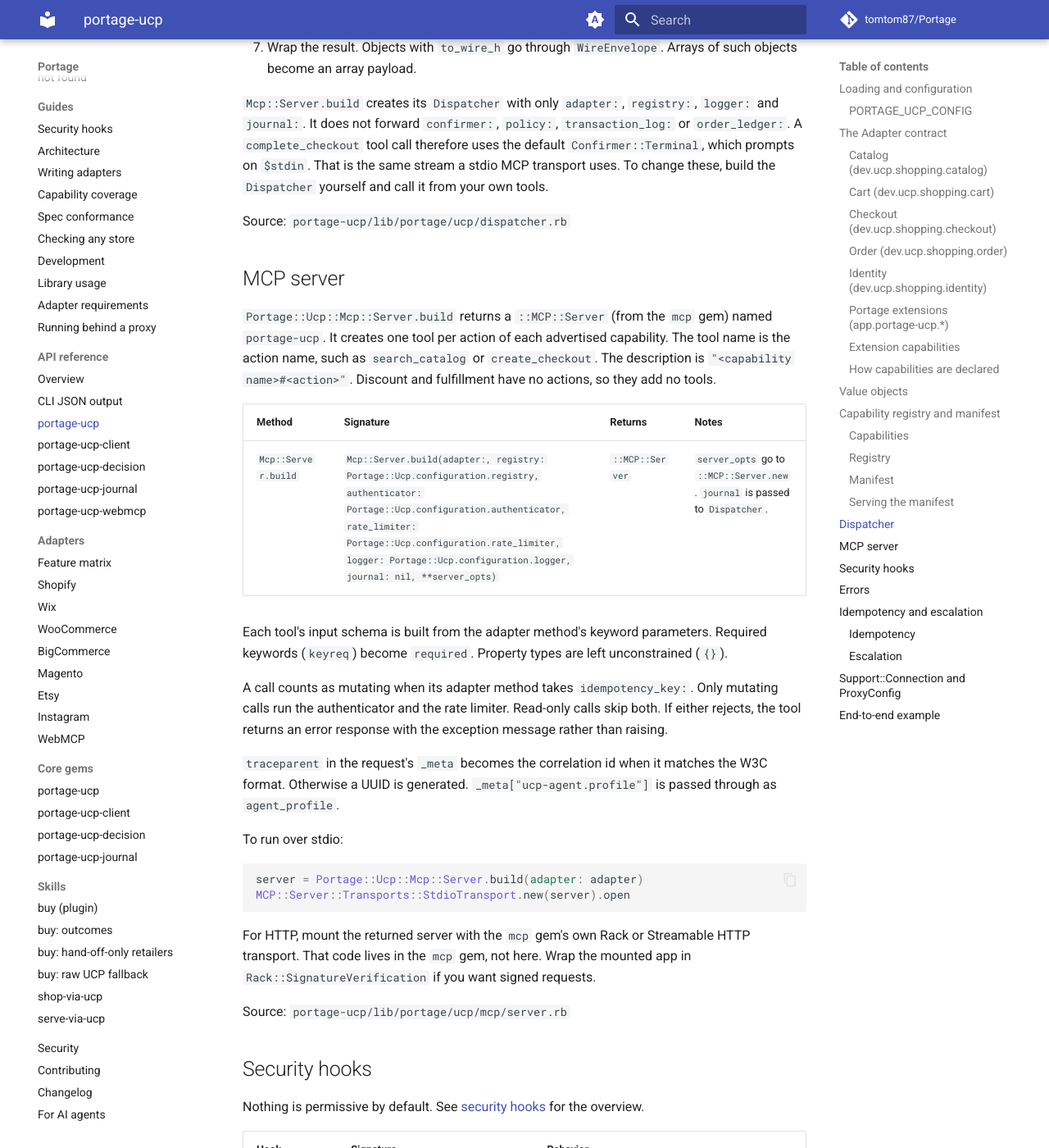
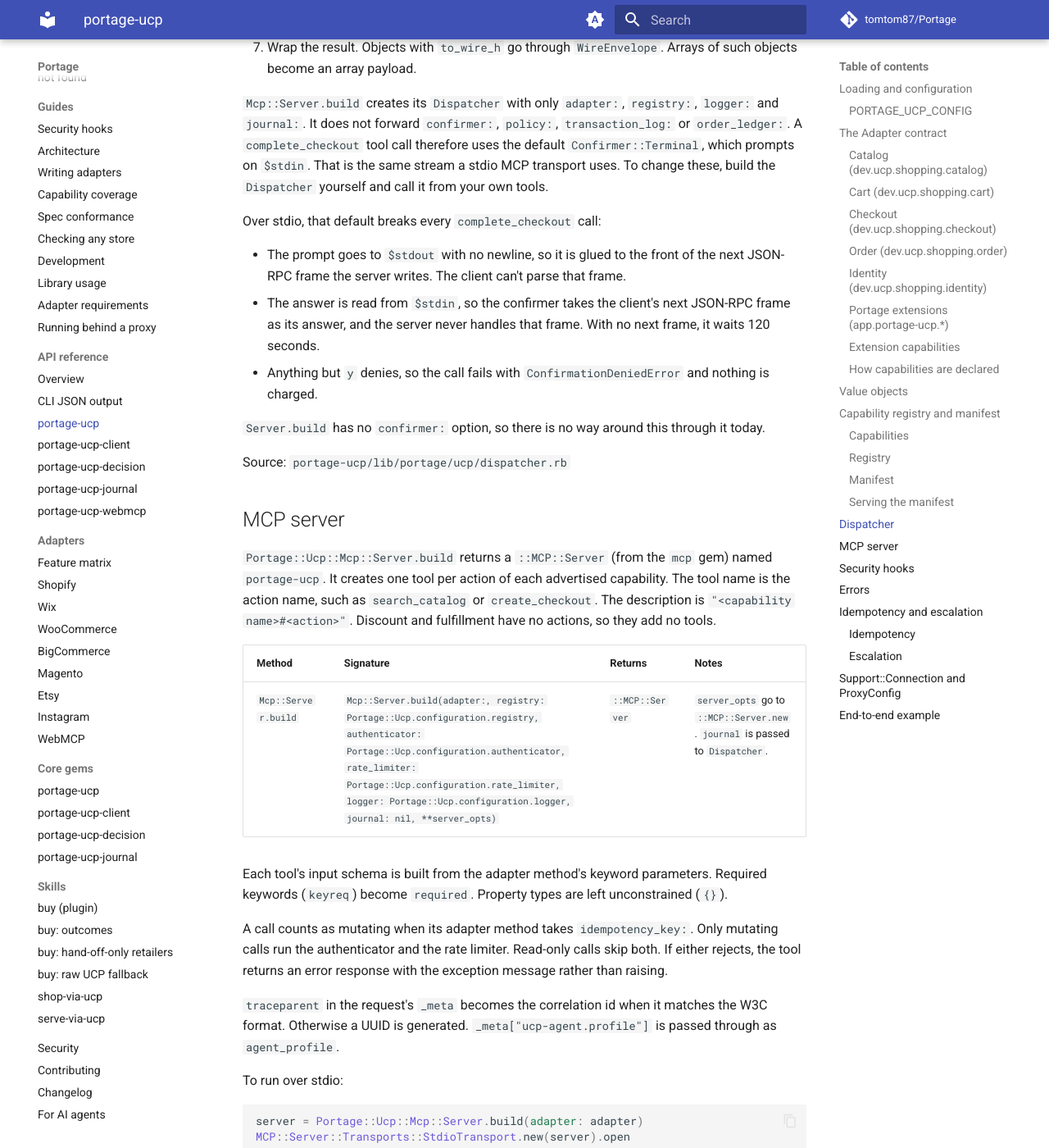
Before and after one commit to tomtom87/Portage, an MkDocs documentation site: the page built from docs/api/portage-ucp.md, in a window 1280 px wide and 1400 px high, scrolled down 12829 px. Shown: the whole window at 82% size. Built offline with MkDocs 1.6.1 and Material for MkDocs 9.7.7, drawn with Linux system fonts in a browser that asks for light colours; comment, search, counter and statistics services are not loaded; some of the changed text lies outside the part shown.

Commit message:
Document the stdio hazard of Server.build's confirmer
Mcp::Server.build builds its Dispatcher with the default
Confirmer::Terminal and offers no way to pass another. Over the stdio
transport that confirmer shares $stdin and $stdout with the JSON-RPC
stream: its prompt, printed with no newline, lands at the front of the
next response frame, and it reads the client's next frame as the
answer. Anything but "y" denies, so complete_checkout can never
succeed that way. The API reference already said the streams were
shared; it now spells out what happens, and the security hooks page
points to it. No code change.

````diff
--- a/docs/api/portage-ucp.md
+++ b/docs/api/portage-ucp.md
@@ -294,6 +294,14 @@
 
 `Mcp::Server.build` creates its `Dispatcher` with only `adapter:`, `registry:`, `logger:` and `journal:`. It does not forward `confirmer:`, `policy:`, `transaction_log:` or `order_ledger:`. A `complete_checkout` tool call therefore uses the default `Confirmer::Terminal`, which prompts on `$stdin`. That is the same stream a stdio MCP transport uses. To change these, build the `Dispatcher` yourself and call it from your own tools.
 
+Over stdio, that default breaks every `complete_checkout` call:
+
+- The prompt goes to `$stdout` with no newline, so it is glued to the front of the next JSON-RPC frame the server writes. The client can't parse that frame.
+- The answer is read from `$stdin`, so the confirmer takes the client's next JSON-RPC frame as its answer, and the server never handles that frame. With no next frame, it waits 120 seconds.
+- Anything but `y` denies, so the call fails with `ConfirmationDeniedError` and nothing is charged.
+
+`Server.build` has no `confirmer:` option, so there is no way around this through it today.
+
 Source: `portage-ucp/lib/portage/ucp/dispatcher.rb`
 
 ## MCP server
@@ -316,6 +324,8 @@
 server = Portage::Ucp::Mcp::Server.build(adapter: adapter)
 MCP::Server::Transports::StdioTransport.new(server).open
 ```
+
+`complete_checkout` can't succeed this way today. See the stdio note under [Dispatcher](#dispatcher).
 
 For HTTP, mount the returned server with the `mcp` gem's own Rack or Streamable HTTP transport. That code lives in the `mcp` gem, not here. Wrap the mounted app in `Rack::SignatureVerification` if you want signed requests.
 
````
Also changed, not shown: docs/security-hooks.md (+1 -1 lines).
